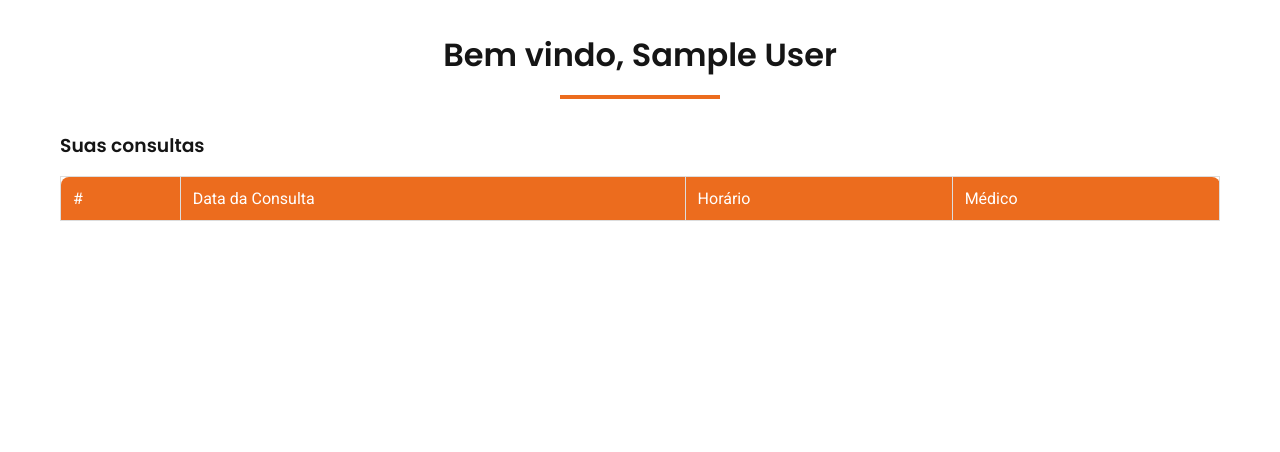
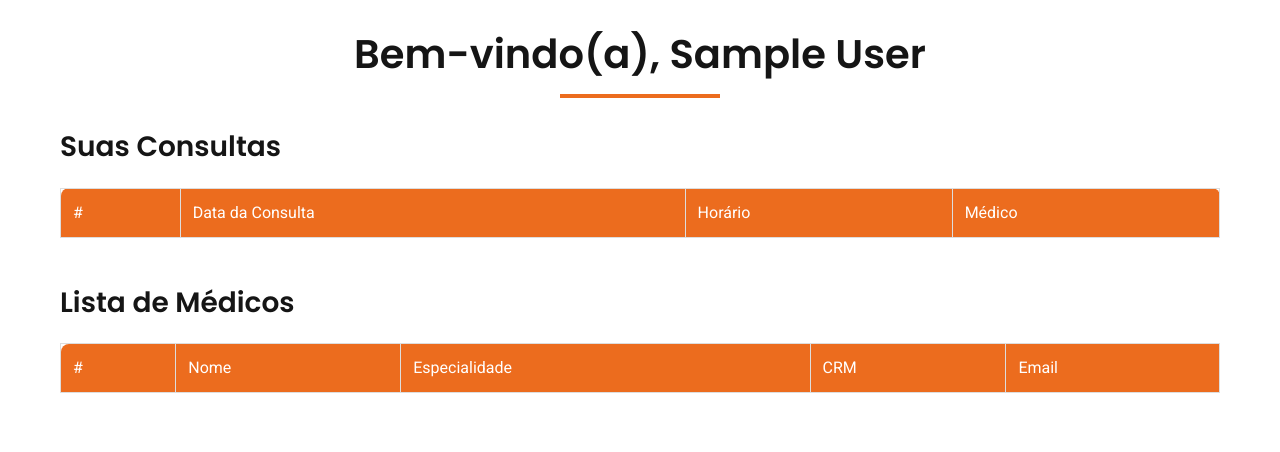
Before and after one commit to thigodev/VittaClinic, a PHP site: page /clinic_management/views/pacienteView.php in a window 1280 px wide. Shown: the part 348-800 px from the top of the page. Run offline with PHP 8.4, Linux system fonts and the light colour scheme; the visitor is signed in with stand-in values (Sample User, id 1); data comes from the database, SQL or seed files in the repository; lists and menus that the app fills with data are empty.

Commit message:
feat: Nova funcionalidade de agendamento no domínio (paciente) implementada | fix: Erros que estavam acontecendo na tela de pacienteView e adminView corrigido.

```diff
--- a/clinic_management/classes/Consulta.php
+++ b/clinic_management/classes/Consulta.php
@@ -49,7 +49,16 @@ class Consulta
   {
     try {
       $conn = Database::getConn();
-      $stmt = $conn->prepare("SELECT * FROM consulta WHERE clinica_id = ?");
+      $stmt = $conn->prepare("
+        SELECT
+          id,
+          paciente_email,
+          medico_crm,
+          data_consulta AS data,
+          horario_consulta AS horario
+        FROM consulta
+        WHERE clinica_id = ?
+      ");
       $stmt->execute([$clinicaId]);
       return $stmt->fetchAll(PDO::FETCH_ASSOC);
     } catch (PDOException $e) {
--- a/clinic_management/views/pacienteView.php
+++ b/clinic_management/views/pacienteView.php
@@ -12,10 +12,12 @@ $pacienteDt = $_SESSION['data_nascimento'];
 $pacienteSexo = $_SESSION['sexo'];
 $clinicaId = $_SESSION['id'];
 
-// var_dump($_SESSION);
-
+// Inicializando as classes
 $paciente = new Paciente(null, null, null, null, null, null);
 $consultas = $paciente->getConsultas($pacienteEmail);
+
+$medico = new Medico(null, null, null, null, null, null);
+$medicos = $medico->getAll($clinicaId);
 ?>
 
 <!DOCTYPE html>
@@ -29,26 +31,28 @@ $consultas = $paciente->getConsultas($pacienteEmail);
   <link href="https://fonts.googleapis.com/css2?family=Poppins:wght@400;500;600&family=Roboto:wght@400;500&display=swap"
     rel="stylesheet">
   <link rel="icon" href="../public/img/favicon.ico">
+  <link href="https://cdn.jsdelivr.net/npm/bootstrap@5.3.0-alpha1/dist/css/bootstrap.min.css" rel="stylesheet">
+  <link href="https://cdn.jsdelivr.net/npm/bootstrap-icons/font/bootstrap-icons.css" rel="stylesheet">
+  <link rel="stylesheet" href="/clinic_management/public/styles/admin_padrao/homepage.css">
   <title>Clinica - Paciente</title>
-  <link rel="stylesheet" href="/clinic_management/public/styles/admin_padrao/homepage.css">
 </head>
 
 <body>
   <header>
     <img src="/clinic_management/public/img/vitta-white.svg">
     <nav class="header-menu-admin">
-      <a href="#" class="open-modal-btn roboto-regular c01">Meu Perfil</a>
-      <button type="submit" onclick="location.href='logout.php'" class="exit-session-btn poppins-semibold c01">Sair da
-        Conta</button>
+      <a href="#" class="open-modal-btn roboto-regular c01" onclick="openModal()">Agendar Consulta</a>
+      <button type="submit" onclick="location.href='logout.php'" class="exit-session-btn poppins-semibold c01">Sair da Conta</button>
     </nav>
   </header>
 
   <div class="container">
-    <h1 class="wellcome-title poppins-semibold c11">Bem vindo, <?php echo htmlspecialchars($pacienteName); ?></h1>
+    <h1 class="wellcome-title poppins-semibold c11">Bem-vindo(a), <?php echo htmlspecialchars($pacienteName); ?></h1>
 
+    <!-- Lista de Consultas -->
     <div>
       <div class="header-tables">
-        <h3 class="poppins-semibold c11">Suas consultas</h3>
+        <h3 class="poppins-semibold c11">Suas Consultas</h3>
       </div>
       <table class="active">
         <thead>
@@ -70,38 +74,74 @@ $consultas = $paciente->getConsultas($pacienteEmail);
           <?php endforeach; ?>
         </tbody>
       </table>
-
     </div>
 
-    <div id="modal" class="modal-container">
-      <div class="modal-box">
-        <h2 class="modal-title perfil-title poppins-semibold">Meu Perfil</h2>
-        <div class="info-container">
-          <ul>
-            <li class="poppins-semibold c11">Nome: <span
-                class="roboto-regular c11"><?php echo htmlspecialchars($pacienteName); ?></span></li>
-            <li class="poppins-semibold c11">Email: <span
-                class="roboto-regular c11"><?php echo htmlspecialchars($pacienteEmail); ?></span></li>
-            <li class="poppins-semibold c11">Data de nascimento: <span
-                class="roboto-regular c11"><?php echo htmlspecialchars($pacienteDt); ?></span></li>
-            <li class="poppins-semibold c11">Sexo: <span class="roboto-regular c11"><?php
+    <!-- Lista de Médicos -->
+    <div class="mt-5">
+      <div class="header-tables">
+        <h3 class="poppins-semibold c11">Lista de Médicos</h3>
+      </div>
+      <table class="active">
+        <thead>
+          <tr class="c01 poppins-medium">
+            <th class="first">#</th>
+            <th>Nome</th>
+            <th>Especialidade</th>
+            <th>CRM</th>
+            <th>Email</th>
+          </tr>
+        </thead>
+        <tbody>
+          <?php foreach ($medicos as $medico): ?>
+            <tr class="registro roboto-regular">
+              <td><?php echo htmlspecialchars($medico['id']); ?></td>
+              <td><?php echo htmlspecialchars($medico['nome']); ?></td>
+              <td><?php echo htmlspecialchars($medico['especialidade']); ?></td>
+              <td><?php echo htmlspecialchars($medico['crm']); ?></td>
+              <td><?php echo htmlspecialchars($medico['email']); ?></td>
+            </tr>
+          <?php endforeach; ?>
+        </tbody>
+      </table>
+    </div>
+  </div>
 
-            if ($pacienteSexo == 'm') {
-              echo "Masculino";
-            } else {
-              echo "Feminino";
-            }
+  <!-- Modal para Agendar Consulta -->
+  <div id="modal" class="modal-container" style="display: none;">
+    <div class="modal-box">
+      <h2 class="modal-title poppins-semibold">Agendar Consulta</h2>
+      <div class="modal-content">
+        <form method="post" action="/clinic_management/auth/create_consulta.php">
+          <div class="input-container">
+            <label class="roboto-regular">Médico CRM <span class="text-danger">*</span></label>
+            <input type="text" class="roboto-regular" name="medico_crm" placeholder="Médico CRM*" required maxlength="20">
+          </div>
+          <div class="input-container">
+            <label class="roboto-regular">Data <span class="text-danger">*</span></label>
+            <input type="date" class="roboto-regular" name="data" required>
+          </div>
+          <div class="input-container">
+            <label class="roboto-regular">Horário <span class="text-danger">*</span></label>
+            <input type="time" class="roboto-regular" name="horario" required>
+          </div>
+          <input type="hidden" name="paciente_email" value="<?php echo htmlspecialchars($pacienteEmail); ?>">
+          <input type="hidden" name="clinica_id" value="<?php echo htmlspecialchars($clinicaId); ?>">
+          <button type="submit" class="sign-up-btn-modal poppins-semibold c01">Agendar</button>
+        </form>
+      </div>
+      <button class="close-modal-btn" onclick="closeModal()">Fechar</button>
+    </div>
+  </div>
 
-            ?></span></li>
-          </ul>
-        </div>
-        <div class="modal-content">
-        </div>
-      </div>
-    </div>
+  <script>
+    function openModal() {
+      document.getElementById('modal').style.display = 'block';
+    }
 
-    <script type="module" src="../public/scripts/main.js"></script>
-
+    function closeModal() {
+      document.getElementById('modal').style.display = 'none';
+    }
+  </script>
 </body>
 
 </html>
```
Also changed, not shown: clinic_management/auth/create_consulta.php (+12 -4 lines), clinic_management/auth/register_medico.php (+8 -7 lines), clinic_management/auth/register_paciente.php (+4 -9 lines), clinic_management/views/adminView.php (+63 -33 lines), 1 other file.
